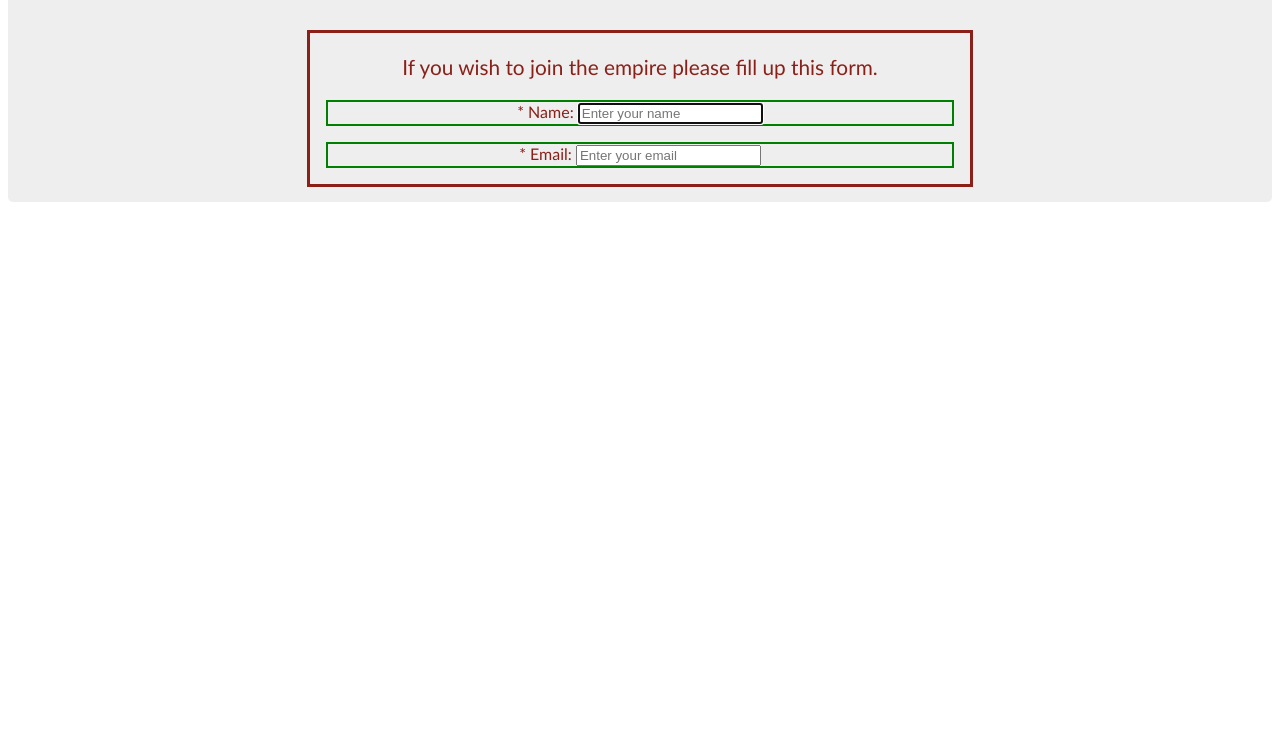
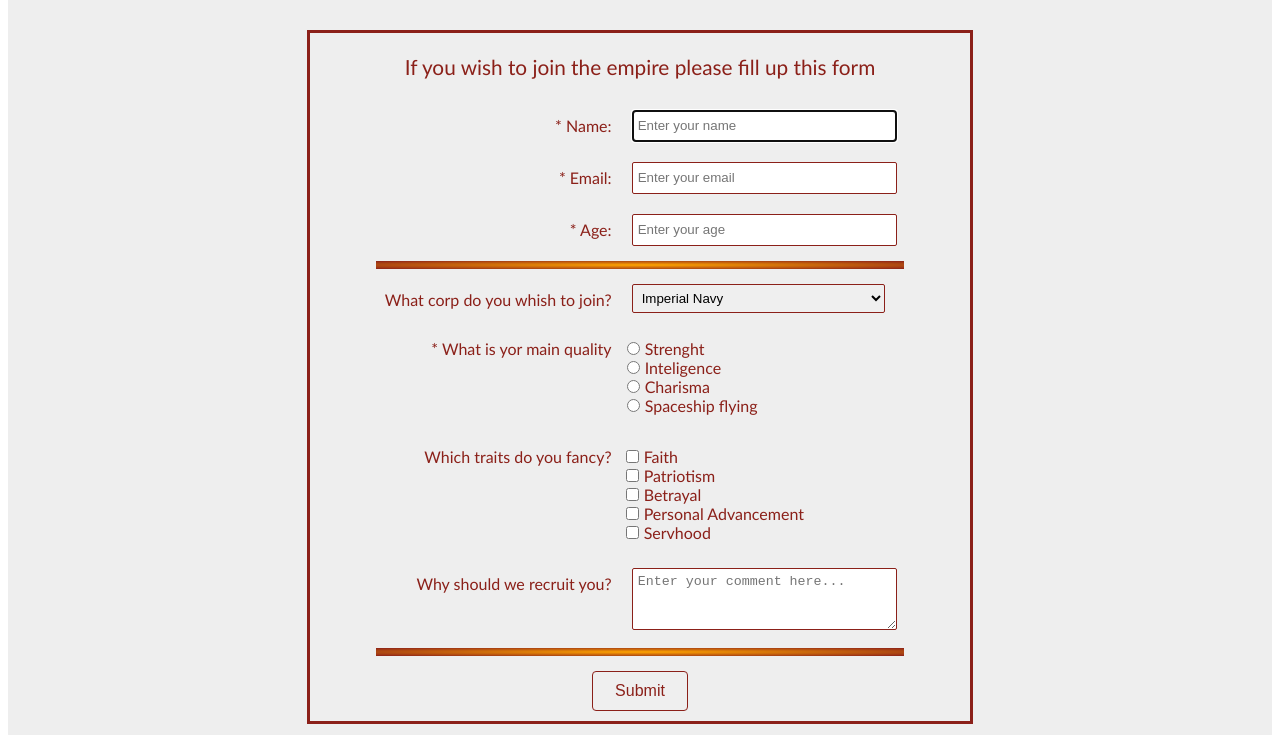
Before and after one commit to Tarrke/fcc-html, a plain HTML site: page survey/index.html in a window 1280 px wide. Shown: the part 207-942 px from the top of the page. Before the commit the page ends 800 px from the top, so only its background shows below. Drawn offline with Linux system fonts and the light colour scheme.

Commit message:
made the survey page

```diff
--- a/survey/index.html
+++ b/survey/index.html
@@ -8,21 +8,21 @@
     <link rel="stylesheet" type="text/css" media="screen" href="main.css" />
     <link rel="icon" href="./images/empire-icon.png"
     <script src="main.js"></script>
-    <script src="https://cdn.freecodecamp.org/testable-projects-fcc/v1/bundle.js"></script>
+    <!--<script src="https://cdn.freecodecamp.org/testable-projects-fcc/v1/bundle.js"></script>-->
 
 </head>
 <body>
     <header></header>
     <div id="main">
-        <div id="title">
-            <h1>Empire's Recruit Survey</h1>
-            <div class="subtitle">Welcome to the Empire's recruitement center</div>
+        <div id="title_holder">
+            <h1 id="title">Empire's Recruitment Survey</h1>
+            <div class="subtitle">Welcome to the <b>E</b>mpire's <b>R</b>ecruitment <b>C</b>enter</div>
         </div>
         <div id="main_form">
             <p id="description">
-                If you wish to join the empire please fill up this form.
+                If you wish to join the empire please fill up this form
             </p>
-            <form id="survey-form">
+            <form id="survey-form" action="./index.html" method="GET">
                 <div class="rowForm">
                     <div class="labels">
                         <label id="name-label" for="name">* Name: </label>
@@ -32,13 +32,85 @@
                     </div>
                 </div>
                 <div class="rowForm">
-                        <div class="labels">
-                            <label id="email-label" for="email">* Email: </label>
-                        </div>
-                        <div class="fields">
-                            <input autofocus type="text" name="email" id="email" class="input-field" placeholder="Enter your email" required>
-                        </div>
+                    <div class="labels">
+                        <label id="email-label" for="email">* Email: </label>
                     </div>
+                    <div class="fields">
+                        <input type="email" name="email" id="email" class="input-field" placeholder="Enter your email" required>
+                    </div>
+                </div>
+                <div class="rowForm">
+                    <div class="labels">
+                        <label id="number-label" for="age">* Age: </label>
+                    </div>
+                    <div class="fields">
+                        <input type="number" name="age" id="number" class="input-field" placeholder="Enter your age" min="21" max="30" required>
+                    </div>
+                </div>
+
+                <hr/>
+
+                <div class="rowForm">
+                    <div class="labels">
+                        <label id="corp-label" for="corp">What corp do you whish to join? </label>
+                    </div>
+                    <div class="fields">
+                        <select id="dropdown" name="corp" class="dropdown">
+                            <option disabled value="">Select a Corp</option>
+                            <option value="navy">Imperial Navy</option>
+                            <option value="research">Imperial Department of Military Research</option>
+                            <option value="diplomatics">Imperial Diplomatic Corps</option>
+                            <option value="engineer">Imperial Engineering Corps</option>
+                            <option value="survey">Imperial Survey Corps</option>
+                            <option value="exploration">Imperial Exploration Corps</option>
+                            <option value="surgical">Imperial Surgical Corps</option>
+                            <option value="army">Imperial Army</option>
+                        </select>
+                    </div>
+                </div>
+                <div class="rowForm">
+                    <div class="labels">
+                        <label for="radio-buttons" id="radio-label">* What is yor main quality</label>
+                    </div>
+                    <div class="fields">
+                        <ul class="radio-list">
+                            <li class="radio"><label>Strenght<input name="radio-buttons" value="1"  type="radio" class="userRatings" ></label></li>
+                            <li class="radio"><label>Inteligence<input name="radio-buttons" value="2"  type="radio" class="userRatings" ></label></li>
+                            <li class="radio"><label>Charisma<input name="radio-buttons" value="3"  type="radio" class="userRatings" ></label></li>
+                            <li class="radio"><label>Spaceship flying<input name="radio-buttons" value="4"  type="radio" class="userRatings" ></label></li>
+                        </ul>
+                    </div>
+                </div>
+
+                <div class="rowForm">
+                    <div class="labels">
+                        <label>Which traits do you fancy?</label>
+                    </div>
+                    <div class="fields">
+                        <ul class="preferences">
+                            <li class="checkbox"><label><input name="prefer" value="1" type="checkbox" class="userRatings2">Faith</label></li>
+                            <li class="checkbox"><label><input name="prefer" value="2" type="checkbox" class="userRatings2">Patriotism</label></li>
+                            <li class="checkbox"><label><input name="prefer" value="3" type="checkbox" class="userRatings2">Betrayal</label></li>
+                            <li class="checkbox"><label><input name="prefer" value="4" type="checkbox" class="userRatings2">Personal Advancement</label></li>
+                            <li class="checkbox"><label><input name="prefer" value="5" type="checkbox" class="userRatings2">Servhood</label></li>
+                        </ul>
+                    </div>
+                </div>
+
+                <div class="rowForm">
+                    <div class="labels">
+                        <label for="comments">Why should we recruit you?</label>
+                    </div>
+                    <div class="fields">
+                        <textarea id="comments" class="input-field" style="height:50px;resize:vertical;" name="comment" placeholder="Enter your comment here..."></textarea>
+                    </div>
+                </div>
+
+                <hr/>
+
+                <div class="rowForm">
+                    <button type="submit" id="submit">Submit</button>
+                </div>
             </form>
         </div>
     </div>
--- a/survey/main.css
+++ b/survey/main.css
@@ -15,7 +15,7 @@ html,body{
     background: #eee;
 }
 
-#title {
+#title_holder {
     border: 3px solid var(--empire-red);
     padding-bottom: 1em;
 }
@@ -45,21 +45,77 @@ div.subtitle {
     font-size: 1em;
 }
 
+#main_form hr {
+    width: 80%;
+    height: 8px;
+    background-image: radial-gradient(ellipse farthest-corner, orange, var(--empire-red));
+    color: var(--empire-red);
+    border: 0 none;
+    margin: 5px auto;
+}
+
 #main_form p {
     font-size: 1.3em;
 }
 
 #main_form .rowForm {
-    border: 2px solid green;
-    margin: 1em;
+    /*border: 2px solid green;*/
+    margin: 0em;
 }
 
 #main_form .labels {
     display: inline-block;
     text-align: right;
+    width: 40%;
+    vertical-align: top;
+    margin-top: 10px;
+    padding: 6px;
 }
 
 #main_form .fields {
     display: inline-block;
     text-align: left;
+    width: 48%;
+    vertical-align: middle;
 }
+
+.input-field, .dropdown {
+    width: 80%;
+    padding: 5px;
+    margin: 10px;
+    border: 1px solid var(--empire-red);
+    border-radius: 2px;
+}
+
+.input-field {
+    height: 20px;
+}
+
+.radio-list, .preferences {
+    list-style: none;
+}
+
+.radio, .checkbox {
+    position: relative;
+    left: -40px;
+}
+
+.userRatings {
+  float: left;
+  margin-right: 5px;
+}
+
+input[type="checkbox"] {
+    margin-right: 5px;
+}
+
+#submit {
+    /*background-color: #59ace0;*/
+    border-radius: 4px;
+    color: var(--empire-red);
+    font-size: 1em;
+    height: 40px;
+    width: 96px;
+    margin: 10px;
+    border: 1px solid var(--empire-red);
+}
```
